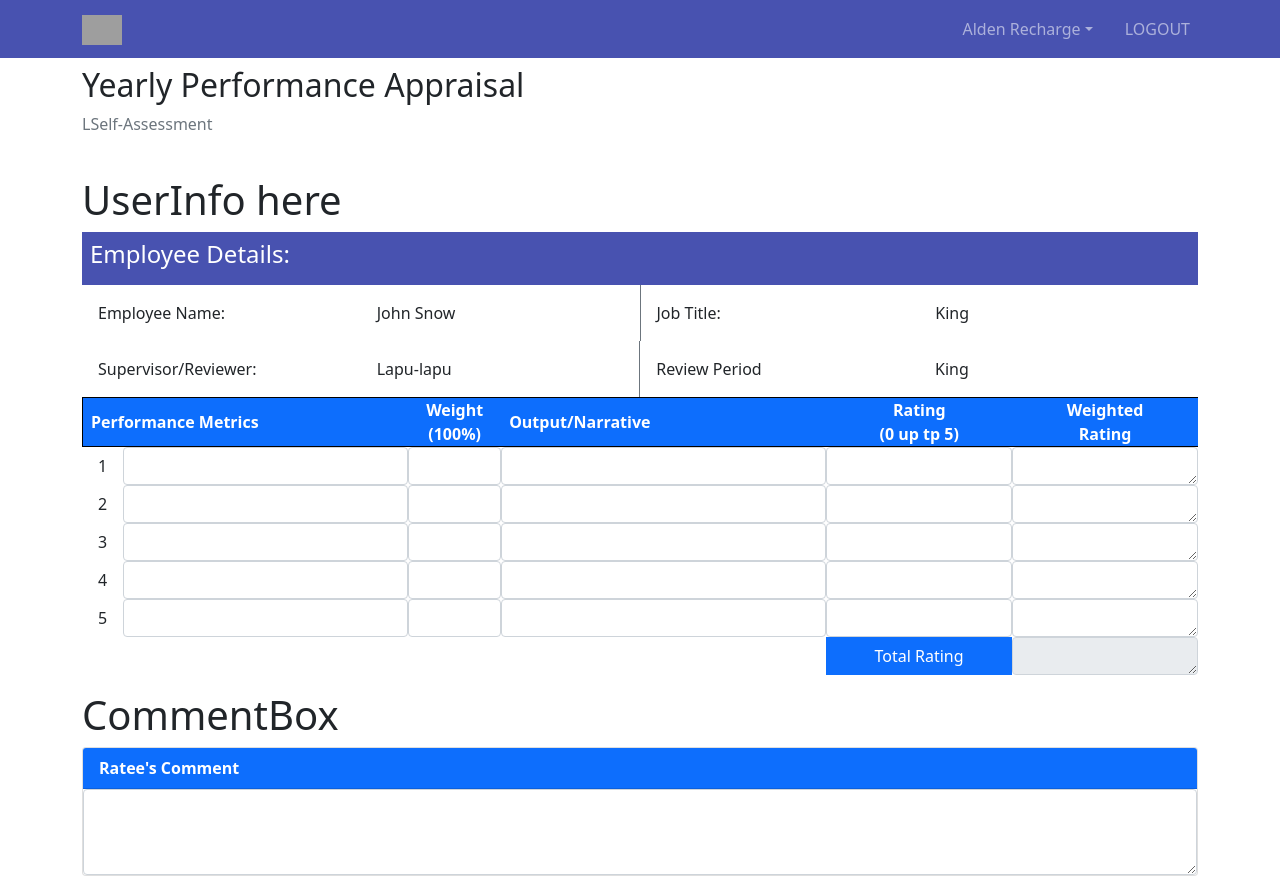
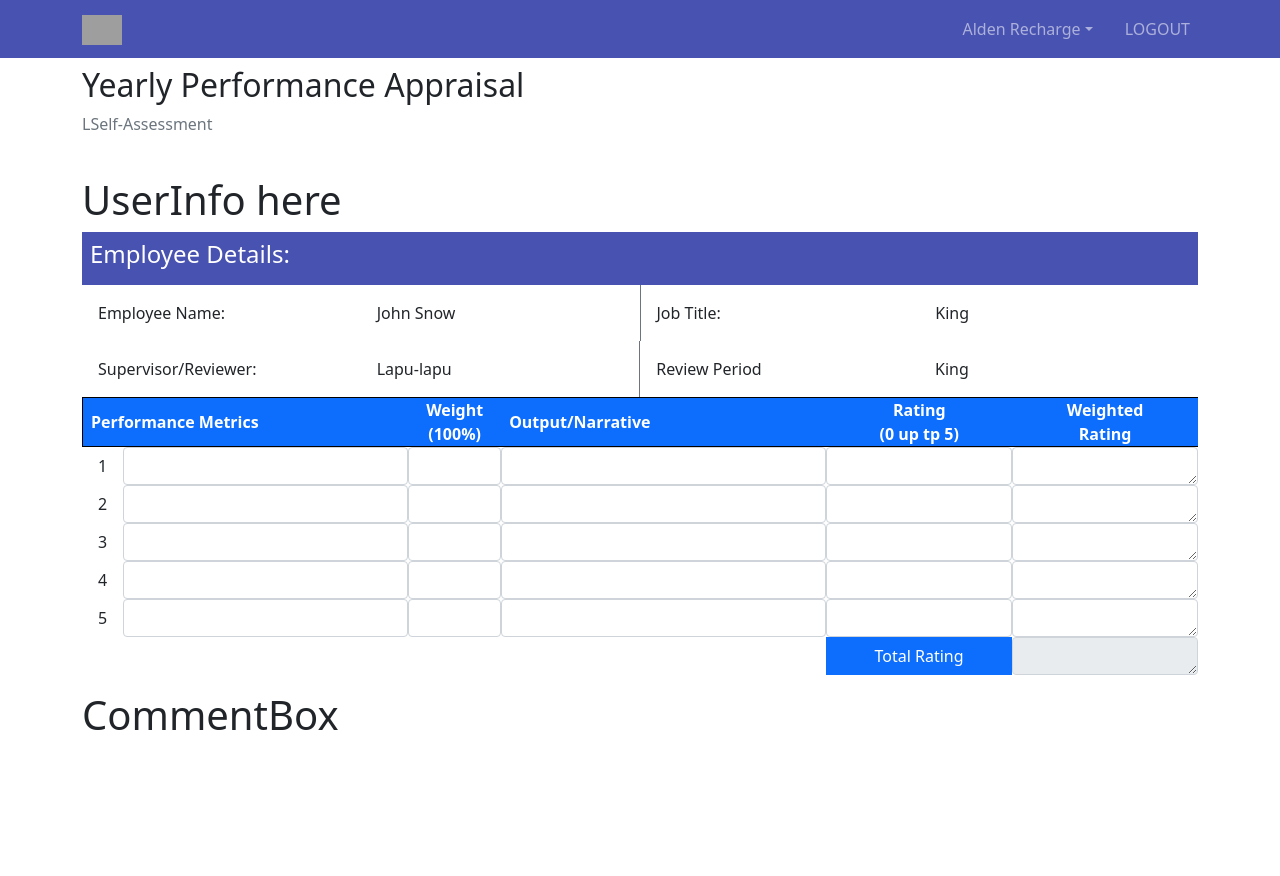
Before and after one commit to chxtrmnbo/employee_appraisal_react_ui, a React (Create React App) app: page /Assessment in a window 1280 px wide. After the commit the page ends 800 px from the top, so only its background shows below. Built offline with nearby package versions, Linux system fonts and the light colour scheme; grey boxes are pictures that could not be loaded.

Commit message:
Update RateeAssessment.js

```diff
--- a/src/pages/RateeAssessment.js
+++ b/src/pages/RateeAssessment.js
@@ -5,8 +5,6 @@ export default function RateeAssessment(props) {
     return (
         <>
             <FormTable />
-
-            <CommentBox title="Ratee's Comment" />
         </>
     )
 }
```
